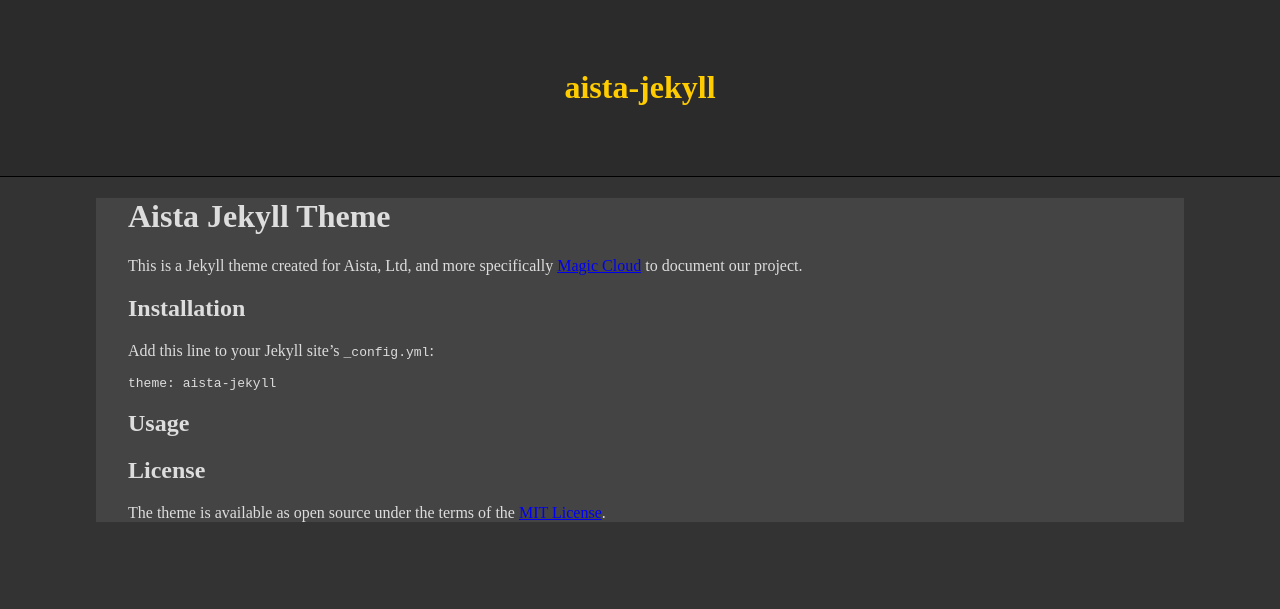
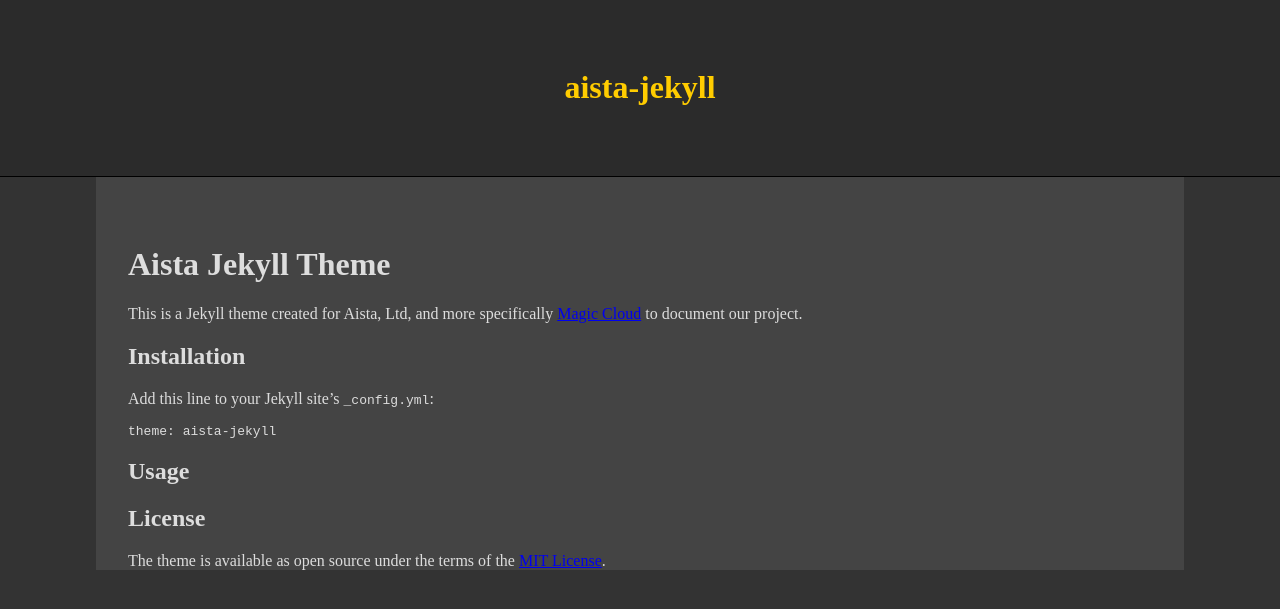
Before and after one commit to polterguy/aista-jekyll, a Jekyll site: the page built from README.md, in a window 1280 px wide. Shown: the top 609 px of the page. Built offline with Jekyll 4.4.1, drawn with Linux system fonts in a browser that asks for light colours; some web fonts are replaced; our own code applies the rules of GitHub Pages for plain Markdown files.

Commit message:
Update style.css

```diff
--- a/assets/style.css
+++ b/assets/style.css
@@ -17,23 +17,10 @@ body {
   color: #fc0;
 }
 
-@keyframes swosh {
-  0% {
-    margin-left: 2000px;
-    opacity: 0;
-  }
-  100% {
-    margin-left: 0;
-    opacity: 1;
-  }
-}
-
 .banner .description {
   position: absolute;
-  bottom: .5rem;
-  left: .5rem;
-  animation: swosh .5s ease-out .5s 1 normal forwards;
-  opacity: 0;
+  top: 1rem;
+  right: 1rem;
 }
 
 .content {
@@ -43,4 +30,5 @@ body {
   padding-left: 2rem;
   padding-right: 2rem;
   background-color: #444;
+  padding-top: 3rem;
 }
```
